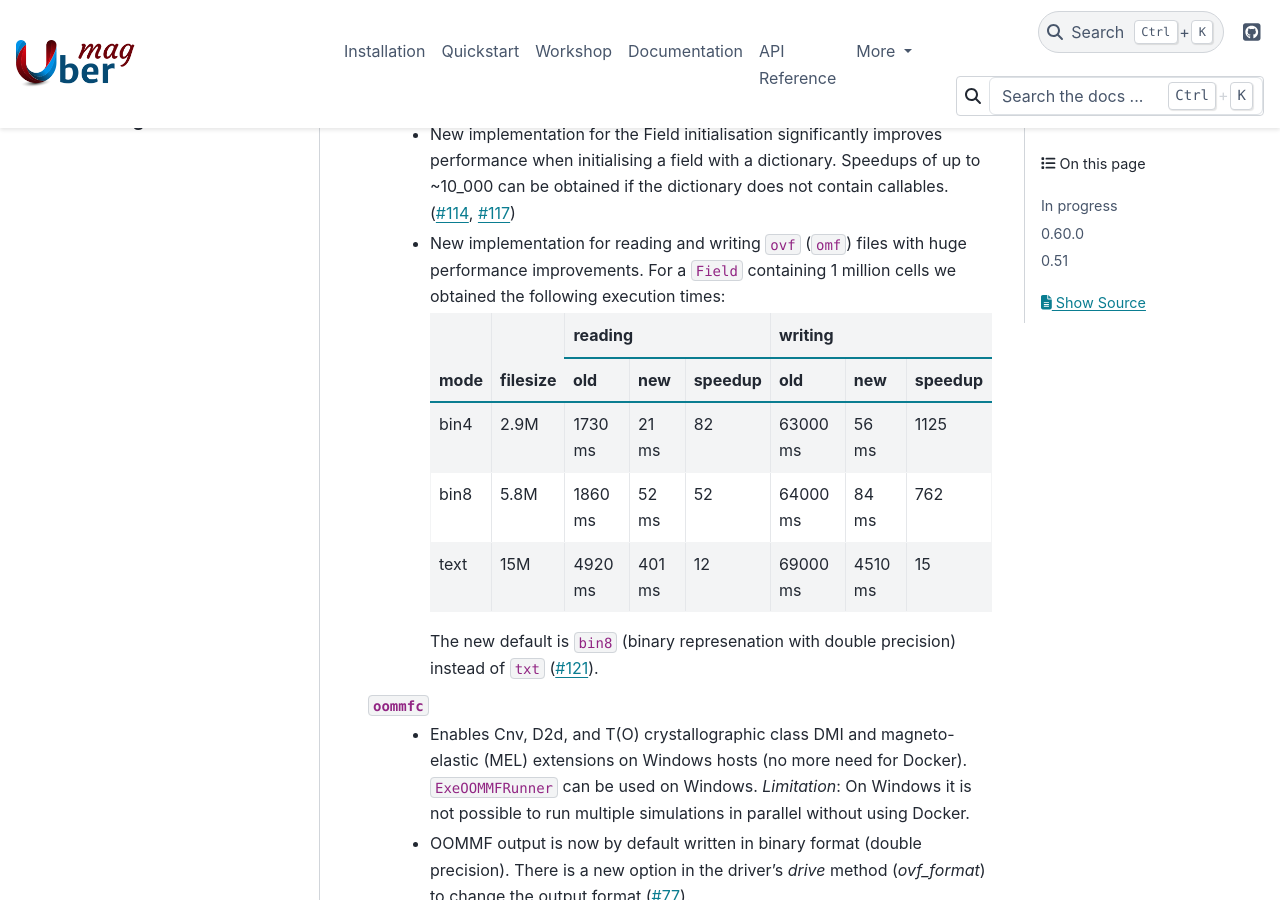
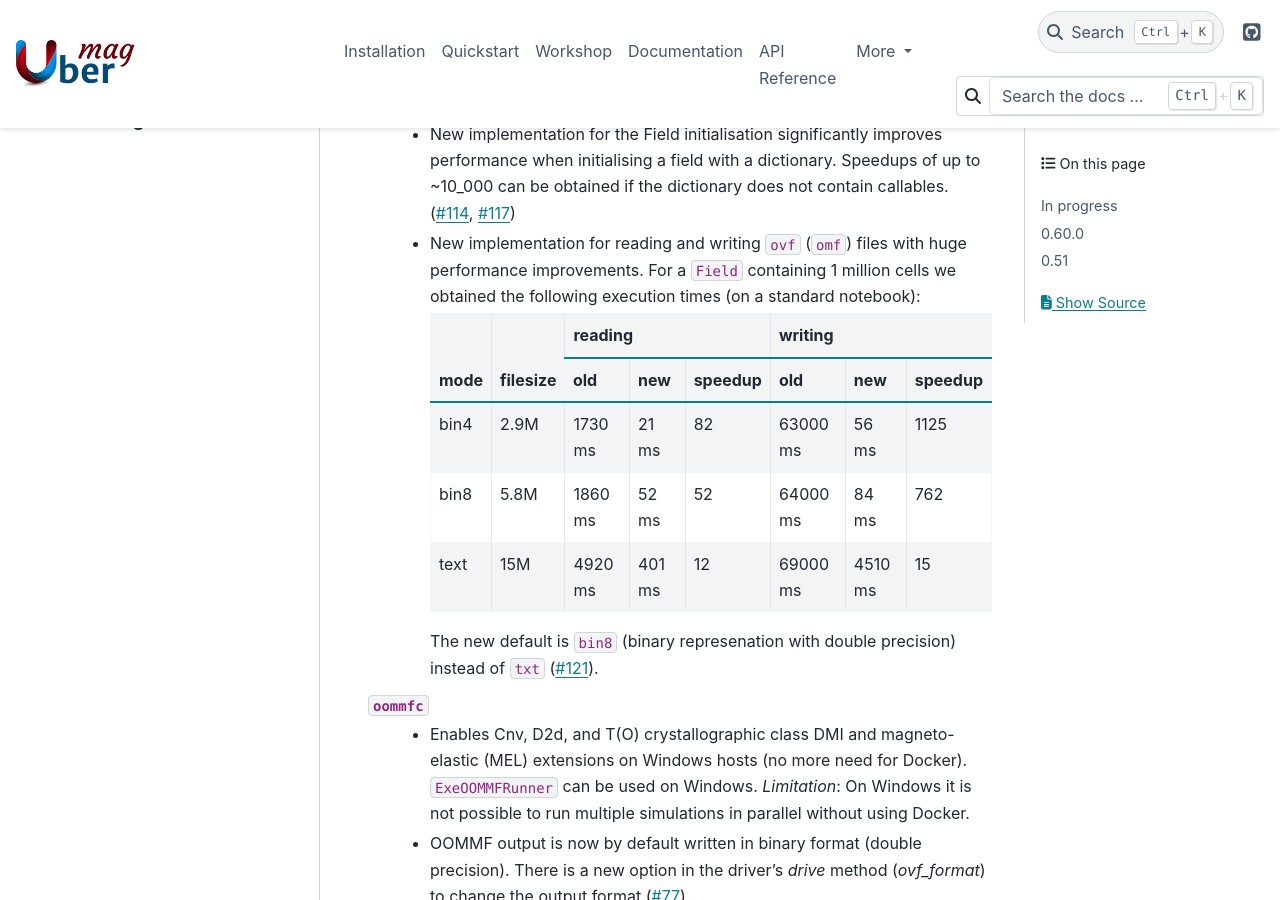
Before and after one commit to ubermag/ubermag.github.io, a Sphinx documentation site: the page built from source/changelog.rst, in a window 1280 px wide and 900 px high, scrolled down 629 px. Built offline with Sphinx 7.4.7 and the PyData theme 0.15.4, drawn with Linux system fonts in a browser that asks for light colours; pages that are not in the unit, such as notebooks, are missing from menus.

```diff
--- a/source/changelog.rst
+++ b/source/changelog.rst
@@ -30,7 +30,7 @@ New functionality
     <https://github.com/ubermag/discretisedfield/pull/117>`__)
   - New implementation for reading and writing ``ovf`` (``omf``) files with huge
     performance improvements. For a ``Field`` containing 1 million cells we
-    obtained the following execution times:
+    obtained the following execution times (on a standard notebook):
 
     +------+----------+----------------------------+------------------------------+
     | mode | filesize | reading                    | writing                      |
```
